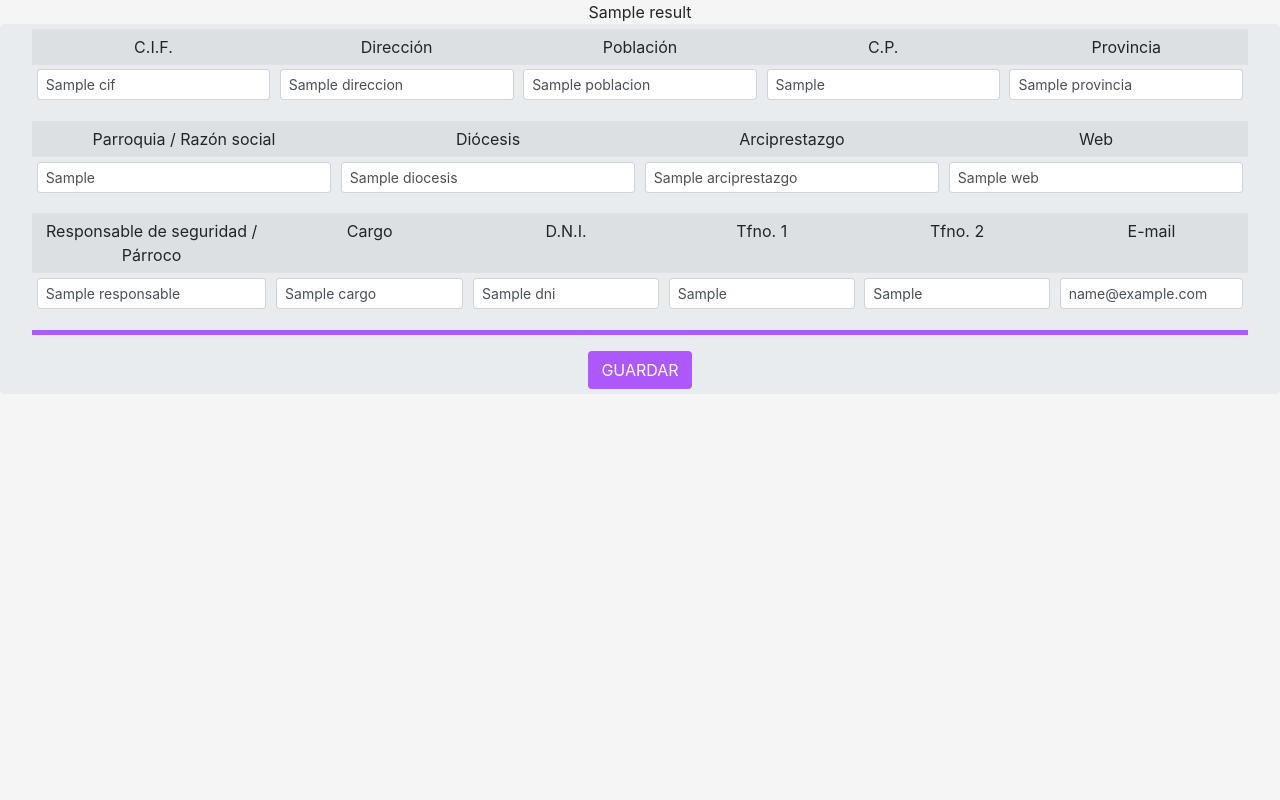
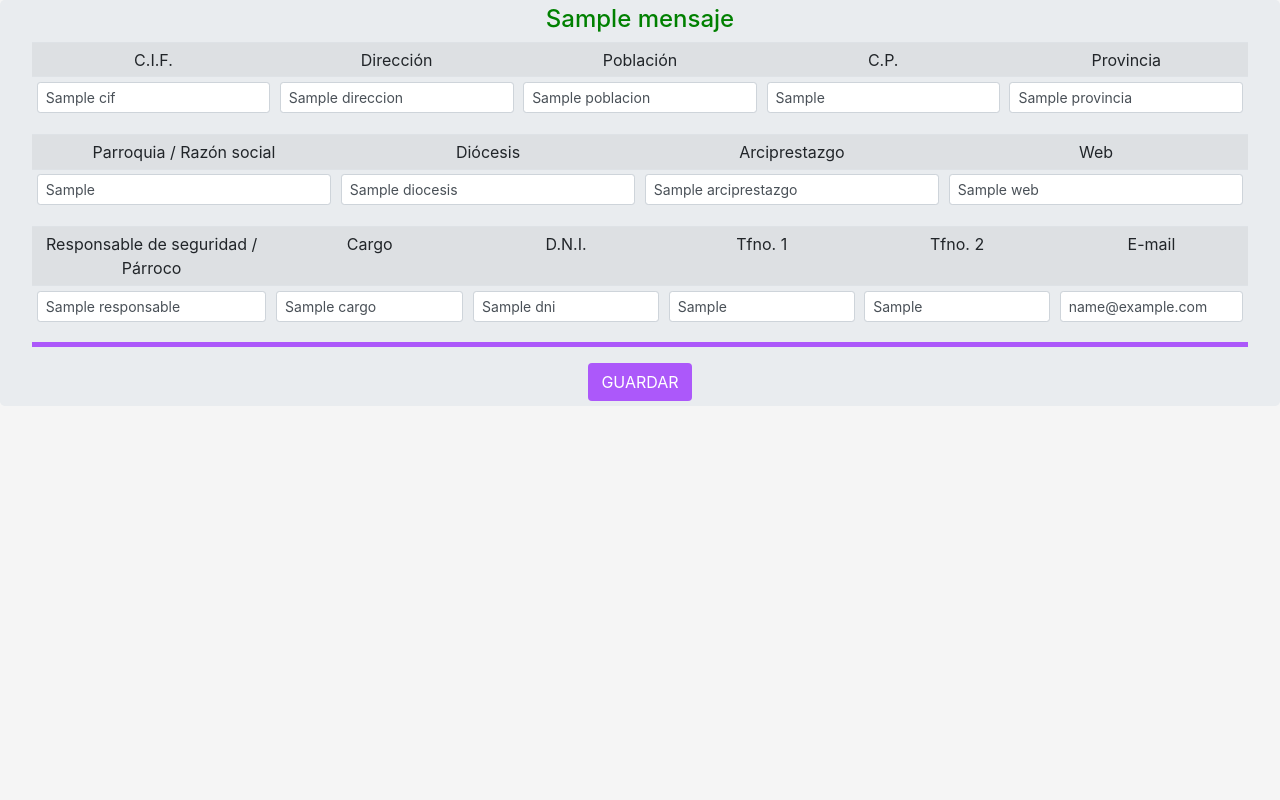
Before and after one commit to Romugar/Python-Flask-APP, a Python web app: template src/templates/edit_clients.html in a window 1280 px wide. Run offline with Jinja, Linux system fonts and the light colour scheme; the template is opened without the code that fills it: most values are stand-ins (such as "Sample title", 1, 10 or a date in 2020); some libraries are stand-ins or nearby versions.

Commit message:
edit clients

```diff
--- a/src/app.py
+++ b/src/app.py
@@ -100,6 +100,9 @@ def edit_clients(result):
     if request.method == "GET" and session["email"] is not None:
         data = eval(result)
         return render_template("edit_clients.html", data=data)
+    elif request.method == "POST":
+        pass
+    return render_template("edit_clients.html", mensaje="Los datos han sido guardados")
     else:
         return render_template("login.html")
 
--- a/src/templates/edit_clients.html
+++ b/src/templates/edit_clients.html
@@ -1,8 +1,8 @@
 {% extends "base.html" %}
 {% block content %}
-{{ result }}
 <div class="jumbotron text-center busqueda">
-    <form id="edit_clients" action="" method="post">
+    <h4 style="color:green;">{{ mensaje }}</h4>
+    <form id="edit_clients" action="/editar_clientes" method="post">
         {% for dato in data %}
         <div>
         <table class="table table-striped table-sm">
```
